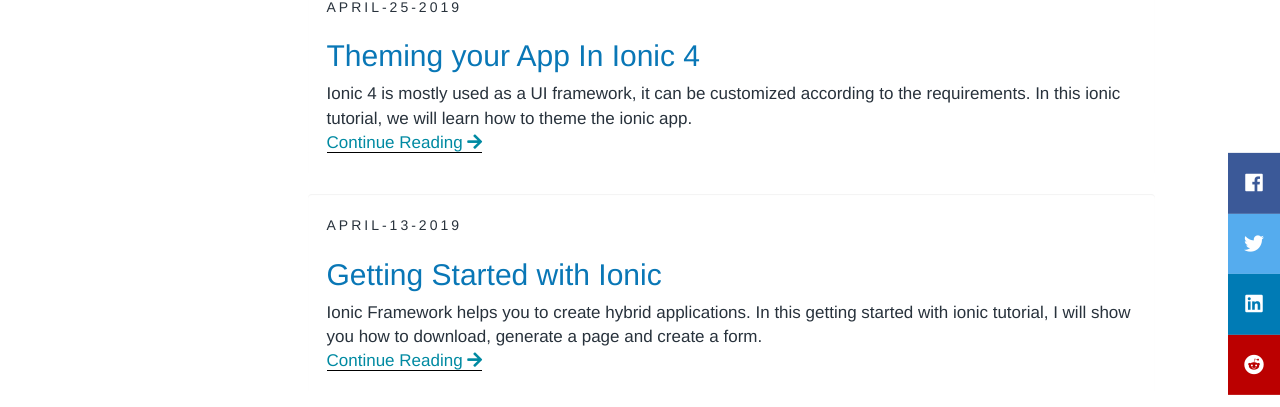
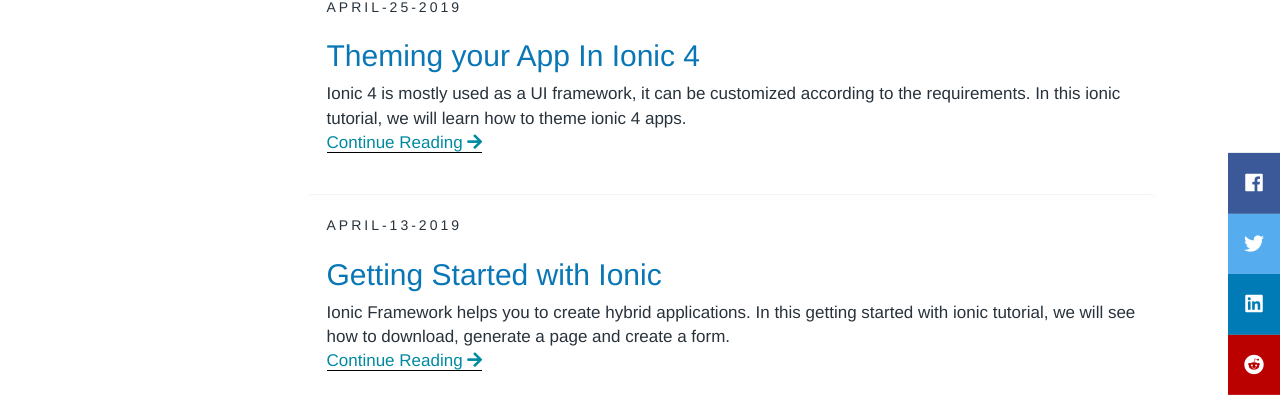
Before and after one commit to aximilli1212/peterhdd.github.io, a Jekyll site: the page built from index.html, in a window 1280 px wide and 900 px high, scrolled down 538 px. Shown: the part 176-583 px from the top of the window. Built offline with Jekyll 4.4.1, drawn with Linux system fonts in a browser that asks for light colours; nearby versions of some CDN libraries; the list of posts is cut into pages by our own code; comment, search, counter and statistics services are not loaded.

Commit message:
update description

```diff
--- a/_posts/2019-04-13-get-started-with-ionic.md
+++ b/_posts/2019-04-13-get-started-with-ionic.md
@@ -2,7 +2,7 @@
 layout: post
 comments: true
 title: Getting Started with Ionic
-description: Ionic Framework helps you to create hybrid applications. In this getting started with ionic tutorial, I will show you how to download, generate a page and create a form.
+description: Ionic Framework helps you to create hybrid applications. In this getting started with ionic tutorial, we will see how to download, generate a page and create a form.
 ad: <iframe src="//rcm-na.amazon-adsystem.com/e/cm?o=1&p=12&l=ur1&category=software&banner=0BSSVHTA3XB4Y210FD82&f=ifr&linkID=fd41d430ec3b71cc5b75d15f7227d096&t=petercoding20-20&tracking_id=petercoding20-20" width="300" height="250" scrolling="no" border="0" marginwidth="0" style="border:none;" frameborder="0"></iframe>
 ids: 3
 category: Ionic
--- a/_posts/2019-04-25-theming-your-app-in-ionic4.md
+++ b/_posts/2019-04-25-theming-your-app-in-ionic4.md
@@ -2,7 +2,7 @@
 layout: post
 comments: true
 title: Theming your App In Ionic 4
-description: Ionic 4 is mostly used as a UI framework, it can be customized according to the requirements. In this ionic tutorial, we will learn how to theme the ionic app.
+description: Ionic 4 is mostly used as a UI framework, it can be customized according to the requirements. In this ionic tutorial, we will learn how to theme ionic 4 apps.
 ad: <a href="https://click.linksynergy.com/fs-bin/click?id=TozhwfAkrFw&offerid=467035.495&subid=0&type=4"><IMG border="0"   alt="Introduction to TensorFlow for AI, ML, and DL." src="https://ad.linksynergy.com/fs-bin/show?id=TozhwfAkrFw&bids=467035.495&subid=0&type=4&gridnum=16"></a>
 ids: 4
 category: Ionic
```
